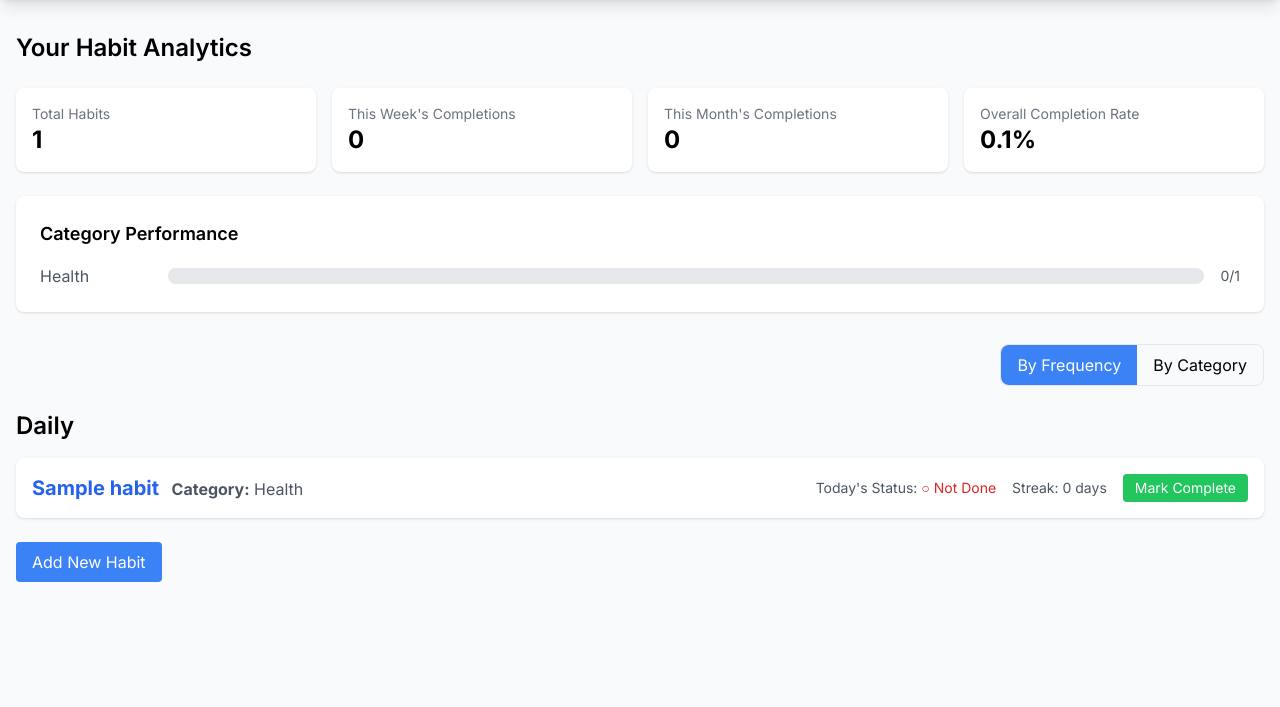
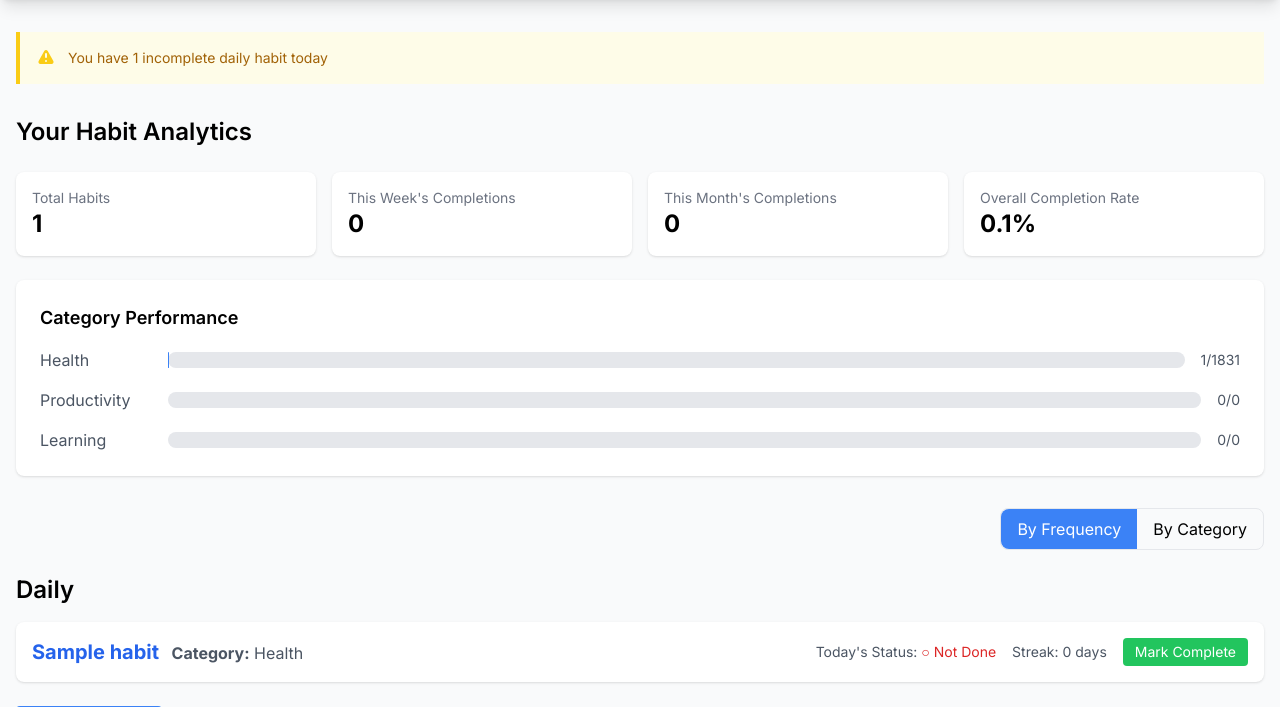
Before and after one commit to easachs/momentum, a Django app: page / in a window 1280 px wide. Shown: the part 72-779 px from the top of the page. Before the commit the page ends 654 px from the top, so only its background shows below. Run offline with Django 5.2, Linux system fonts and the light colour scheme; a user stored in the database is signed in; tables that the repository leaves empty hold one stand-in row (values such as "Sample post"); some libraries are stand-ins or nearby versions.

Commit message:
Feat: add incomplete habits notifications

```diff
--- a/tracker/templates/tracker/habit_list.html
+++ b/tracker/templates/tracker/habit_list.html
@@ -3,6 +3,45 @@
 
 {% block content %}
 <div class="py-8">
+    <!-- Notifications -->
+    {% if notifications.incomplete_daily > 0 or notifications.incomplete_weekly > 0 %}
+        <div class="mb-8">
+            {% if notifications.incomplete_daily > 0 %}
+                <div class="bg-yellow-50 border-l-4 border-yellow-400 p-4 mb-4">
+                    <div class="flex">
+                        <div class="flex-shrink-0">
+                            <!-- Heroicon name: solid/exclamation -->
+                            <svg class="h-5 w-5 text-yellow-400" xmlns="http://www.w3.org/2000/svg" viewBox="0 0 20 20" fill="currentColor">
+                                <path fill-rule="evenodd" d="M8.257 3.099c.765-1.36 2.722-1.36 3.486 0l5.58 9.92c.75 1.334-.213 2.98-1.742 2.98H4.42c-1.53 0-2.493-1.646-1.743-2.98l5.58-9.92zM11 13a1 1 0 11-2 0 1 1 0 012 0zm-1-8a1 1 0 00-1 1v3a1 1 0 002 0V6a1 1 0 00-1-1z" clip-rule="evenodd" />
+                            </svg>
+                        </div>
+                        <div class="ml-3">
+                            <p class="text-sm text-yellow-700">
+                                You have {{ notifications.incomplete_daily }} incomplete daily habit{{ notifications.incomplete_daily|pluralize }} today
+                            </p>
+                        </div>
+                    </div>
+                </div>
+            {% endif %}
+            {% if notifications.incomplete_weekly > 0 %}
+                <div class="bg-yellow-50 border-l-4 border-yellow-400 p-4">
+                    <div class="flex">
+                        <div class="flex-shrink-0">
+                            <svg class="h-5 w-5 text-yellow-400" xmlns="http://www.w3.org/2000/svg" viewBox="0 0 20 20" fill="currentColor">
+                                <path fill-rule="evenodd" d="M8.257 3.099c.765-1.36 2.722-1.36 3.486 0l5.58 9.92c.75 1.334-.213 2.98-1.742 2.98H4.42c-1.53 0-2.493-1.646-1.743-2.98l5.58-9.92zM11 13a1 1 0 11-2 0 1 1 0 012 0zm-1-8a1 1 0 00-1 1v3a1 1 0 002 0V6a1 1 0 00-1-1z" clip-rule="evenodd" />
+                            </svg>
+                        </div>
+                        <div class="ml-3">
+                            <p class="text-sm text-yellow-700">
+                                You have {{ notifications.incomplete_weekly }} incomplete weekly habit{{ notifications.incomplete_weekly|pluralize }} this week
+                            </p>
+                        </div>
+                    </div>
+                </div>
+            {% endif %}
+        </div>
+    {% endif %}
+
     <!-- Analytics Dashboard -->
     <div class="mb-8">
         <h2 class="text-2xl font-semibold mb-6">Your Habit Analytics</h2>
@@ -119,7 +158,7 @@
             {% endif %}
         {% endfor %}
     {% else %}
-        <!-- Frequency View (existing daily/weekly sections) -->
+        <!-- Frequency View -->
         {% if daily_habits %}
             <h2 class="text-2xl font-semibold mb-4">Daily</h2>
             <ul class="space-y-4">
--- a/tracker/views.py
+++ b/tracker/views.py
@@ -27,6 +27,21 @@ class HabitListView(LoginRequiredMixin, ListView):
         thirty_days_ago = today - timedelta(days=30)
 
         habits = Habit.objects.filter(user=self.request.user)
+
+        # Get incomplete habits
+        incomplete_daily = habits.filter(
+            frequency='daily',
+            completions__completed_at=today
+        ).count()
+        incomplete_weekly = habits.filter(
+            frequency='weekly',
+            completions__completed_at__gte=start_of_week
+        ).count()
+
+        context['notifications'] = {
+            'incomplete_daily': habits.filter(frequency='daily').count() - incomplete_daily,
+            'incomplete_weekly': habits.filter(frequency='weekly').count() - incomplete_weekly,
+        }
 
         # Get completion analytics
         context['analytics'] = {
@@ -58,10 +73,7 @@ class HabitListView(LoginRequiredMixin, ListView):
             ).order_by('date'),
 
             # Completion by category
-            'category_stats': habits.values('category').annotate(
-                total=Count('id'),
-                completed=Count('completions', filter=Q(completions__completed_at__gte=thirty_days_ago))
-            )
+            'category_stats': []
         }
 
         # Calculate completion rate percentage based on days since creation
@@ -117,6 +129,35 @@ class HabitListView(LoginRequiredMixin, ListView):
             context['daily_habits'] = daily_habits
             context['weekly_habits'] = weekly_habits
 
+        # First, calculate total possible completions and actual completions per category
+        category_stats = {}
+        for category, _ in Habit.CATEGORY_CHOICES:
+            category_stats[category] = {
+                'total': 0,
+                'completed': HabitCompletion.objects.filter(
+                    habit__user=self.request.user,
+                    habit__category=category
+                ).count()
+            }
+
+            # Calculate total possible completions for this category
+            for habit in habits.filter(category=category):
+                days_since_creation = (today - habit.created_at.date()).days + 1
+                if habit.frequency == 'daily':
+                    category_stats[category]['total'] += days_since_creation
+                else:  # weekly
+                    category_stats[category]['total'] += (days_since_creation + 6) // 7
+
+        # Add to analytics context
+        context['analytics']['category_stats'] = [
+            {
+                'category': category,
+                'total': stats['total'],
+                'completed': stats['completed']
+            }
+            for category, stats in category_stats.items()
+        ]
+
         return context
 
 
@@ -166,19 +207,3 @@ def toggle_habit_completion(request, pk):
     # Simply redirect back to the previous page
     referer = request.META.get('HTTP_REFERER')
     return redirect(referer) if referer else redirect('tracker:habit_detail', pk=pk)
-
-
-class DashboardAndHabitListView(LoginRequiredMixin, ListView):
-    model = Habit
-    template_name = "tracker/dashboard_and_habit_list.html"
-    context_object_name = 'habits_summary'
-
-    def get_queryset(self):
-        today = timezone.now().date()
-        start_of_week = today - timezone.timedelta(days=today.weekday())
-
-        # Get habits and annotate with completion status for today and this week
-        return Habit.objects.filter(user=self.request.user).annotate(
-            completed_today=Count('completions', filter=Q(completions__completed_at=today)),
-            completed_this_week=Count('completions', filter=Q(completions__completed_at__gte=start_of_week))
-        )
```
